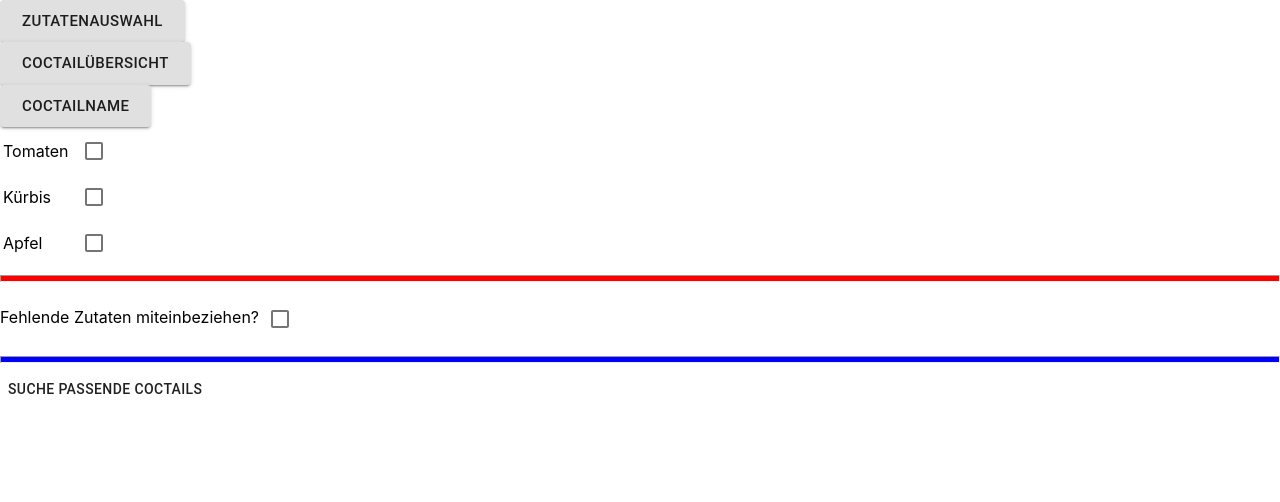
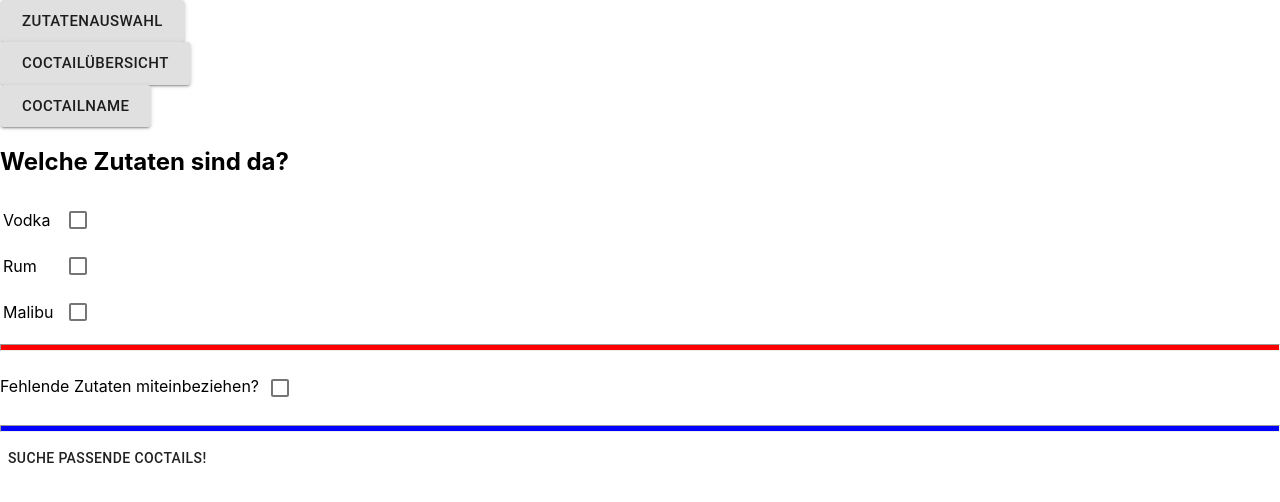
Before and after one commit to Phantomias3782/7876007-webprogramming, a React (Create React App) app in the folder which_coctail/: page /zutatenwahl in a window 1280 px wide. Shown: the top 502 px of the page. Built offline with nearby package versions, Linux system fonts and the light colour scheme.

Commit message:
finished basic prototype with following functions: show only possible coctails, navigate from ingredient list to recipe list -- missing function: show coctails where i have to shop missing items

```diff
--- a/which_coctail/src/App.js
+++ b/which_coctail/src/App.js
@@ -10,15 +10,15 @@ class App extends React.Component {
   state = {
     coctails:
     [
-      {Coctail:"Californication", Zutaten: ["Zutat1", "Zutat2"], Rezept: ["Schritt1", "Schritt2"], Beschreibung: "Nie wieder."},
-      {Coctail:"Mojito", Zutaten: ["Zutat1", "Zutat2"], Rezept: ["Schritt1", "Schritt2"], Beschreibung: "Sehr viel Zucker."},
-      {Coctail:"Sex_on_the_Beach", Zutaten: ["Zutat1", "Zutat2"], Rezept: ["Schritt1", "Schritt2"], Beschreibung: "Der Drink.."}
+      {Coctail:"Californication", Zutaten: ["Vodka", "Malibu"], Rezept: ["Schritt4", "Schritt2"], Beschreibung: "Nie wieder. (Denke ich)"},
+      {Coctail:"Mojito", Zutaten: ["Malibu", "Rum"], Rezept: ["Schritt1", "Schritt2"], Beschreibung: "Sehr viel Zucker."},
+      {Coctail:"Sex_on_the_Beach", Zutaten: ["Vodka", "Rum"], Rezept: ["Schritt1", "Schritt2"], Beschreibung: "Der Drink, nicht die Tat."}
     ],
     ingredients :
     [
-      {Zutat:"Tomaten", Ausgewählt:false},
-      {Zutat:"Kürbis", Ausgewählt:false},
-      {Zutat:"Apfel", Ausgewählt:false}
+      {Zutat:"Vodka", Ausgewählt:false},
+      {Zutat:"Rum", Ausgewählt:false},
+      {Zutat:"Malibu", Ausgewählt:false}
     ]
   }
 
--- a/which_coctail/src/components/chooseingredients/chooseingredients.jsx
+++ b/which_coctail/src/components/chooseingredients/chooseingredients.jsx
@@ -5,33 +5,33 @@ export function ChooseIngredients(probs, getActiveIngretients) {
 
     const handleChange = (event) => {
         update_ingredient_list(event);
-        console.log(choosen_ingredients)
         // get data to FrontPage
         returnActiveIngredients()
     };
 
     const returnActiveIngredients = () => {
-        getActiveIngretients(choosen_ingredients)
+        getActiveIngretients(probs)
     }
 
     const update_ingredient_list = (event) => {
 
         // save index for acces suiting object
-        let index = choosen_ingredients.findIndex(x => x.key === event.target.id)
+        let index = probs.findIndex(x => x.Zutat === event.target.id)
 
         if (index === -1) {
             // save new object
-            choosen_ingredients.push( {key: event.target.id, value: event.target.checked}) }
+            console.log("Unbekannte Zutat")
+            probs.push( {Zutat: event.target.id, Ausgewählt: event.target.checked}) } //old code - with choosen_ingredients and key / value
         else {
             // set opposite status, if object already exists
-            let status = choosen_ingredients[index].value
+            let status = probs[index].Ausgewählt
             let rstatus = true
             if (status === true) {rstatus = false} else {rstatus = true}
-            choosen_ingredients[index].value = rstatus}
+            probs[index].Ausgewählt = rstatus}
     }
 
     // initialize choosen ingredients
-    let choosen_ingredients = []
+    //let choosen_ingredients = [] old code - with choosen_ingredients and key / value
 
     let content = []
     probs.map((element) =>
--- a/which_coctail/src/components/coctaillist/coctail/coctail.jsx
+++ b/which_coctail/src/components/coctaillist/coctail/coctail.jsx
@@ -5,6 +5,7 @@ export function coctail(probs) {
 
     let zutaten = []
     let rezept = []
+    console.log(probs)
     probs.Zutaten.map((element) =>
         zutaten.push(
             <tr>
--- a/which_coctail/src/components/coctaillist/coctaillist.jsx
+++ b/which_coctail/src/components/coctaillist/coctaillist.jsx
@@ -5,11 +5,12 @@ import {Link} from 'react-router-dom';
 export function coctaillist(probs) {
 
     let content = []
+    console.log("probscoctaillist", probs)
     probs.map((element) =>
         content.push(
             <tr id = {element.Coctail} >
                 <Link to = {element.Coctail}>
-                    <Button >
+                    <Button>
                         <td>
                             Hier wird ein Bild angezeigt werden.
                         </td>
--- a/which_coctail/src/components/navigation/navigation.jsx
+++ b/which_coctail/src/components/navigation/navigation.jsx
@@ -3,22 +3,22 @@ import Button from '@material-ui/core/Button';
 import { Switch, Link, Route} from 'react-router-dom';
 
 import FrontPage from "../../containers/FrontPage/FrontPage.jsx";
-import coctailoverview from "../../containers/coctailoverview/coctailoverview.jsx";
+import Coctailoverview from "../../containers/coctailoverview/coctailoverview.jsx";
 import Recipeview from "../../containers/Recipeview/Recipeview.jsx";
 
 export function navigation(probs) {
 
-    console.log("navprobs", probs.ingredients)
     // load all coctails
-    let coctails = probs.coctails
+    let coctails = {coctails : probs.coctails}
+
     // load all ingredients and save them to variable
-    let ingredients = {ingredients: probs.ingredients}
-    console.log("ingredients", ingredients)
+    //let ingredients = {ingredients: probs.ingredients} replaced - old code
 
     // save each coctail to own variable
-    let mojito = {coctail: coctails[1]}
-    let californication = {coctail: coctails[0]}
-    let sotb = {coctail: coctails[2]}
+    let mojito = {coctail: coctails.coctails[1]}
+    let californication = {coctail: coctails.coctails[0]}
+    let sotb = {coctail: coctails.coctails[2]}
+
 
     return (
         <div id = "navigationArea">
@@ -50,9 +50,9 @@ export function navigation(probs) {
 
             <Switch>
 
-                <Route path = "/zutatenwahl" render = {() => <FrontPage {...ingredients} />} />
+                <Route path = "/zutatenwahl" render = {() => <FrontPage {...probs} />} /> {/* replaced ...ingredients by ...probs */}
 
-                <Route path = "/coctailübersicht" component = {coctailoverview} />
+                <Route path = "/coctailübersicht" render = {() => <Coctailoverview {...probs} />} /> {/*replaced ...coctails by ...props */}
 
                 <Route path = "/coctailname" render = {() => <Recipeview {...mojito} />} />
 
--- a/which_coctail/src/containers/CoctailOverview/CoctailOverview.jsx
+++ b/which_coctail/src/containers/CoctailOverview/CoctailOverview.jsx
@@ -1,25 +1,31 @@
 import React from 'react';
 import {coctaillist} from "../../components/coctaillist/coctaillist.jsx"
 
-class coctailoverview extends React.Component{
-
-    state = {
-        coctails:
-        [
-        {Coctail:"Californication", Zutaten: ["Zutat1", "Zutat2"], Rezept: ["Schritt1", "Schritt2"], Beschreibung: "Nie wieder."},
-        {Coctail:"Mojito", Zutaten: ["Zutat1", "Zutat2"], Rezept: ["Schritt1", "Schritt2"], Beschreibung: "Sehr viel Zucker."},
-        {Coctail:"Sex_on_the_Beach", Zutaten: ["Zutat1", "Zutat2"], Rezept: ["Schritt1", "Schritt2"], Beschreibung: "Der Drink.."}
-    ]
+class Coctailoverview extends React.Component{
+    constructor(probs) {
+        super(probs)
+        this.state = {coctails: probs.coctails}
+        console.log("coctailoverview",probs)
+        let showEmpty = false
+        this.state.coctails && this.state.coctails.length ? this.showEmpty = false : this.showEmpty = true
     }
 
     render () {
 
         return (
             <div>
-                {coctaillist(this.state.coctails)}
+                {this.showEmpty ?
+                    <p>
+                        Leider keine Coctails gefunden! Bitte Seite neuladen und zurückkehren
+                    </p>
+                :
+                <div>
+                    {coctaillist(this.state.coctails)}
+                </div>
+                }
             </div>
         );
     }
 }
 
-export default coctailoverview;
+export default Coctailoverview;
--- a/which_coctail/src/containers/FrontPage/FrontPage.jsx
+++ b/which_coctail/src/containers/FrontPage/FrontPage.jsx
@@ -2,28 +2,97 @@ import React from 'react';
 import Button from '@material-ui/core/Button';
 import { Checkbox } from '@material-ui/core';
 import { ChooseIngredients } from '../../components/chooseingredients/chooseingredients';
-import { Link} from 'react-router-dom';
+import Coctailoverview from '../coctailoverview/coctailoverview';
+//import {Link} from 'react-router-dom';
 
 class FrontPage extends React.Component{
     constructor(probs) {
         super(probs)
-        this.state =  probs
+        this.state =  {ingredients: probs.ingredients, cockTail: false, coctails: probs.coctails} // if backup --> here this.state = probs
+        this.activedata = 0 // actual problem with rerender: cant go back!
     }
 
+    coctailstoload = () => {
+        //in this function there should be evaluated wich coctails Coctailoverview should load
+        // save coctail with his ingredients | form: [coctailname, [zutat1, zutat2, ...]]
+        let coctailingredients = []
+        let tmpvar = 0
+        this.state.coctails.forEach((element) => (
+            tmpvar = [element.Coctail, element.Zutaten],
+            coctailingredients.push(tmpvar)
+        ));
+
+        // save all checked ingredients to list
+        let activeingredients = []
+        this.state.ingredients.forEach((element) => (
+                element.Ausgewählt ?
+                activeingredients.push(element.Zutat)
+            :
+            null
+        ));
+
+        // match ingredients with coctails
+        let checker = (activeingredients, tmpelement) => (tmpelement.every(v => activeingredients.includes(v)))
+        let tmpelement = 0
+        let tmpvalue = 0
+        let possiblecoctails = []
+        coctailingredients.forEach((element) => (
+            tmpelement = element[1],
+            tmpvalue = checker(activeingredients, tmpelement),
+
+            // if true save name of coctail
+            (tmpvalue ? possiblecoctails.push(element[0]) : null)
+        ));
+        console.log("possible coctails", possiblecoctails)
+
+        // load all elements of possible coctails
+        console.log("all coctails", this.state.coctails)
+        let allcoctails = []
+        let add = 0
+        possiblecoctails.forEach((element) => (
+            this.state.coctails.forEach((element2) => (
+                add = (element === element2.Coctail),
+                console.log("add", add),
+                console.log("coctail", element2),
+                ( element === element2.Coctail ? allcoctails.push(element2) : null )
+            ))
+        ))
+        console.log("allcoctails", allcoctails)
+        // save possible coctail with their attributes to state
+        this.setState({coctails : allcoctails})
+        console.log("possible coctail full list", this.state)
+
+        //this.setState({coctails: choosencoctails})
+    }
+
+    openCoctails = () => {
+        console.log("das wird übergeben:", this.activedata)
+        //console.log("probs", this.state) same as activedata?
+        this.coctailstoload() // update state variabel from all coctails to only selected coctails
+
+        this.setState({cockTail:true})
+    }
 
     getActiveIngretients = (data) => {
         //this.setState({activeIngretients: data})
         this.activedata = data
-        console.log("so sieht es aus:", this.activedata)
+        this.setState({ingredients: this.activedata})
     }
 
     render () {
 
         return (
+            <div>
+                {this.state.cockTail ?
+                    < Coctailoverview {...this.state}/>
+                :
                 <div id = "FrontPagechooseingredients" >
 
+                    <h2>
+                        Welche Zutaten sind da?
+                    </h2>
+
                     {ChooseIngredients(this.state.ingredients, this.getActiveIngretients)}
-                {console.log("Output", this.activedata) /* test if everything works*/}
 
                     <hr // Adapt in css
                         style= {{
@@ -46,12 +115,13 @@ class FrontPage extends React.Component{
                         }}>
                     </hr>
 
-                <Link to = "/coctailübersicht" >
-                    <Button>
-                        Suche passende Coctails
+                    <Button onClick = {this.openCoctails}  >
+                        Suche passende Coctails!
                     </Button>
-                </Link>
 
+                </div>
+
+            }
             </div>
         );
     }
--- a/which_coctail/src/containers/RecipeView/RecipeView.jsx
+++ b/which_coctail/src/containers/RecipeView/RecipeView.jsx
@@ -5,6 +5,7 @@ class RecipeView extends React.Component{
     constructor(probs) {
         super(probs)
         this.state =  probs
+        console.log("recipeview", this.state)
     }
 
     render () {
```
Lines whose indentation alone changed are shown as unchanged.
